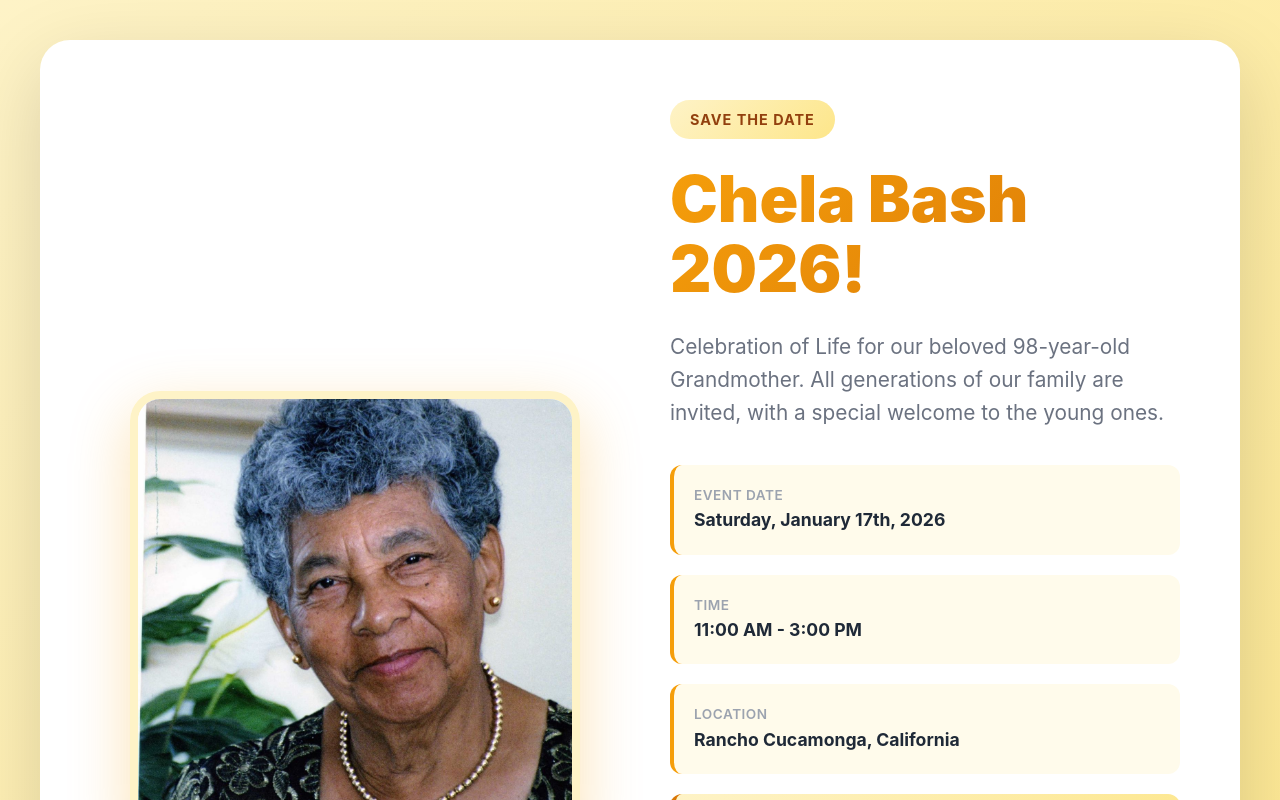
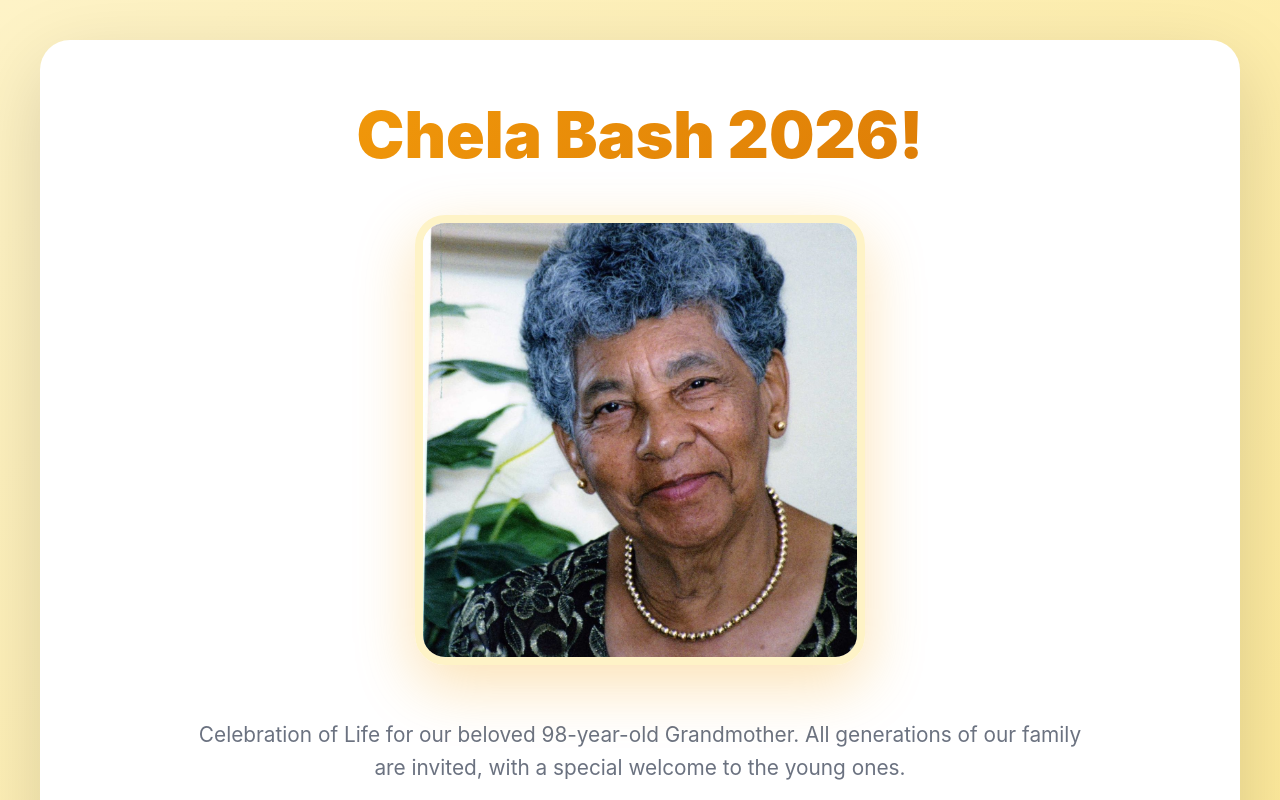
Before and after one commit to waqarhossen/chela-bash-2026, a Next.js app: page / in a window 1280 px wide. Shown: the top 800 px of the page. Built offline with nearby package versions, Linux system fonts and the light colour scheme.

Commit message:
Restructure layout: Image after title, rename button to Save the Date

```diff
--- a/app/globals.css
+++ b/app/globals.css
@@ -31,10 +31,6 @@ body {
   border-radius: 30px;
   padding: 60px;
   box-shadow: 0 25px 80px rgba(0,0,0,0.15);
-  display: grid;
-  grid-template-columns: 1fr 1fr;
-  gap: 60px;
-  align-items: center;
   margin-bottom: 30px;
 }
 
@@ -42,6 +38,15 @@ body {
   display: flex;
   flex-direction: column;
   gap: 25px;
+  max-width: 900px;
+  margin: 0 auto;
+}
+
+.hero-image-wrapper-inline {
+  display: flex;
+  align-items: center;
+  justify-content: center;
+  margin: 20px 0;
 }
 
 .hero-badge {
@@ -66,6 +71,7 @@ body {
   background-clip: text;
   line-height: 1.1;
   margin: 0;
+  text-align: center;
 }
 
 .hero-subtitle {
@@ -73,6 +79,7 @@ body {
   color: #6b7280;
   line-height: 1.6;
   margin: 0;
+  text-align: center;
 }
 
 .hero-details {
@@ -288,9 +295,7 @@ body {
 
 @media (max-width: 968px) {
   .home-hero {
-    grid-template-columns: 1fr;
     padding: 40px;
-    gap: 40px;
   }
 
   .hero-title {
@@ -299,7 +304,6 @@ body {
 
   .hero-image-modern {
     max-width: 350px;
-    margin: 0 auto;
   }
 
   .rsvp-form-section {
--- a/app/page.tsx
+++ b/app/page.tsx
@@ -74,7 +74,10 @@ export default function SaveTheDatePage() {
     <div className="home-wrapper">
       <div className="home-container">
         <div className="home-hero">
-          <div className="hero-image-wrapper">
+          <div className="hero-content">
+            <h1 className="hero-title">Chela Bash 2026!</h1>
+
+            <div className="hero-image-wrapper-inline">
               <div className="image-frame">
                 <img
                   src="/grandmother.jpg"
@@ -84,9 +87,6 @@ export default function SaveTheDatePage() {
               </div>
             </div>
 
-          <div className="hero-content">
-            <div className="hero-badge">Save The Date</div>
-            <h1 className="hero-title">Chela Bash 2026!</h1>
             <p className="hero-subtitle">Celebration of Life for our beloved 98-year-old Grandmother. All generations of our family are invited, with a special welcome to the young ones.</p>
 
             <div className="hero-details">
@@ -157,7 +157,7 @@ END:VCALENDAR`;
                   }}
                   className="btn btn-secondary btn-calendar"
                 >
-                  Add to Calendar
+                  Save the Date
                 </button>
               </div>
             )}
```
Lines whose indentation alone changed are shown as unchanged.
